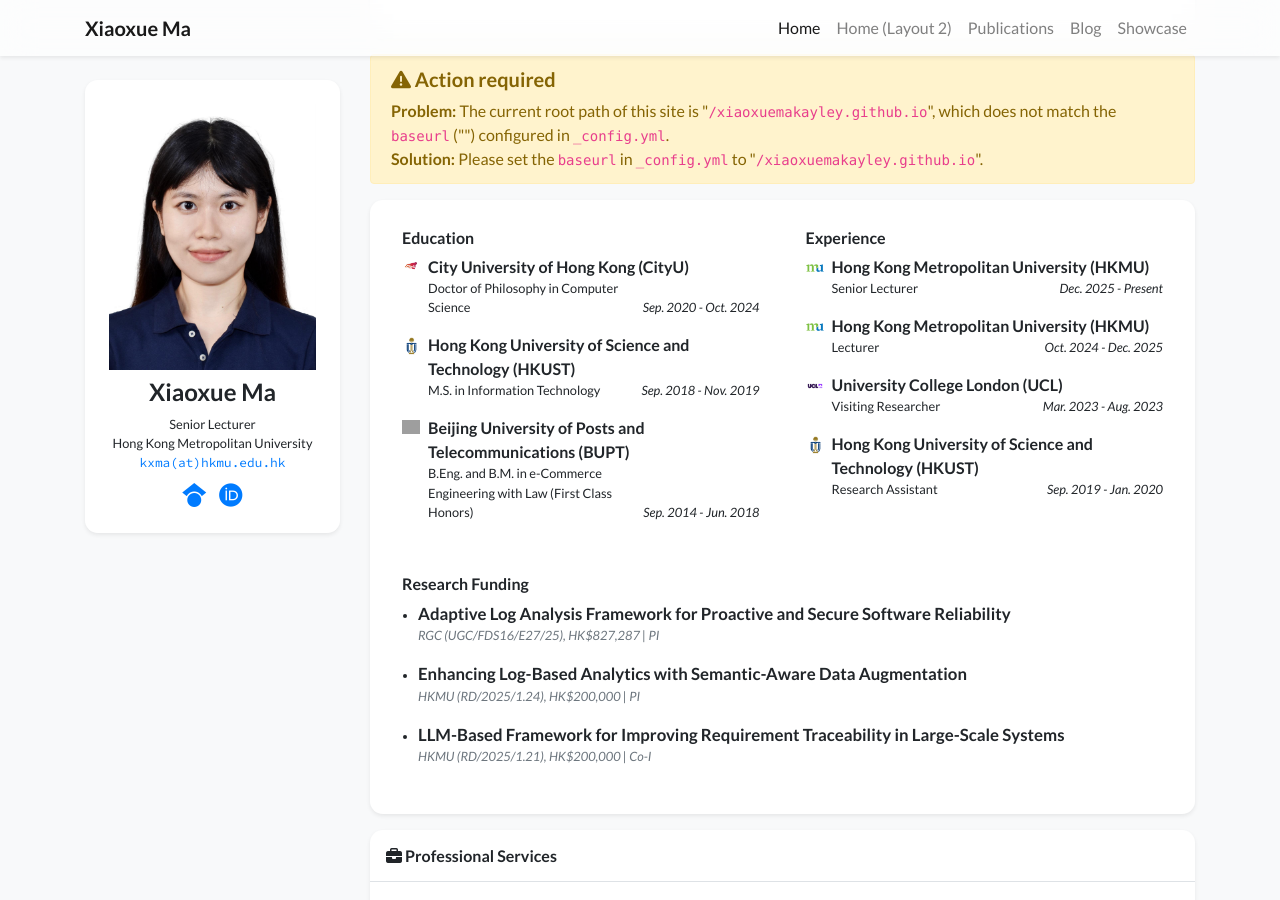
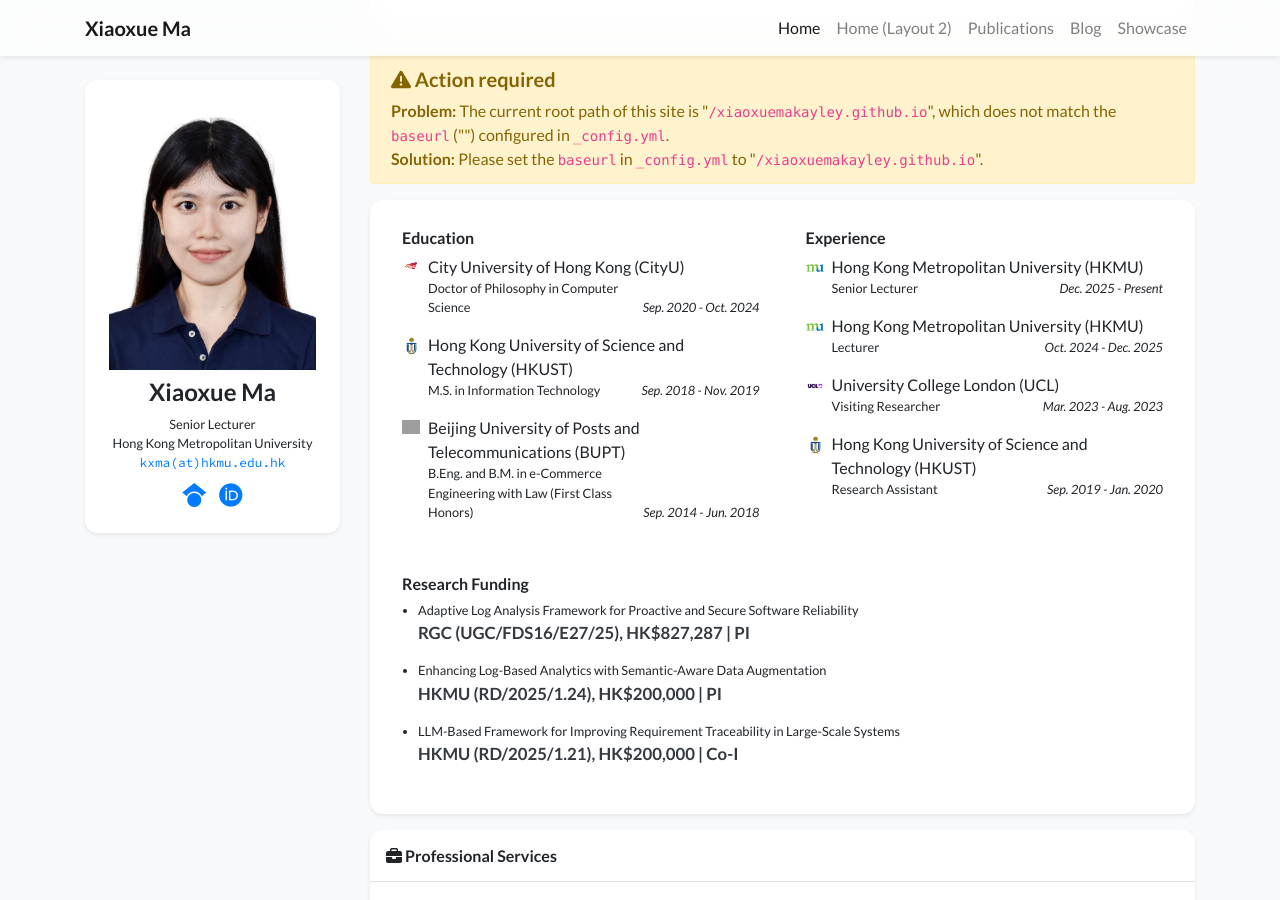
Before and after one commit to xiaoxuemakayley/xiaoxuemakayley.github.io, a Jekyll site: the page built from index.html, in a window 1280 px wide and 900 px high, scrolled down 380 px. Built offline with Jekyll 4.4.1, drawn with Linux system fonts in a browser that asks for light colours; nearby versions of some CDN libraries; a style sheet for code colours, icons or effects is not loaded; grey boxes are pictures that could not be loaded.

Commit message:
Update experience_card.html

```diff
--- a/_includes/widgets/experience_card.html
+++ b/_includes/widgets/experience_card.html
@@ -14,7 +14,8 @@
                                 <li class="media mb-3">
                                     <img src="{{ item.logo | relative_url }}" alt="{{ item.name }}" style="width: 18px;" class="mr-2 mt-1">
                                     <div class="media-body">
-                                        <div class="font-weight-bold">{{ item.name }}</div>
+                                        <!-- 去掉了 font-weight-bold，恢复普通字体 -->
+                                        <div>{{ item.name }}</div>
                                         <div class="small">{{ item.dept }}</div>
                                         <div class="small d-flex">
                                             <div>{{ item.position }}</div>
@@ -38,7 +39,8 @@
                                 <li class="media mb-3">
                                     <img src="{{ item.logo | relative_url }}" alt="{{ item.name }}" style="width: 18px;" class="mr-2 mt-1">
                                     <div class="media-body">
-                                        <div class="font-weight-bold">{{ item.name }}</div>
+                                        <!-- 去掉了 font-weight-bold，恢复普通字体 -->
+                                        <div>{{ item.name }}</div>
                                         <div class="small">{{ item.dept }}</div>
                                         <div class="small d-flex">
                                             <div>{{ item.position }}</div>
@@ -52,7 +54,7 @@
                     </div>
                     {% endif %}
 
-                    <!-- 3. Research Funding (改为全宽 col-12，单独在下面一行) -->
+                    <!-- 3. Research Funding (全宽，重点突出钱和角色) -->
                     {% if site.data.profile.awards %}
                     <div class="col-12 mb-2 mt-3">
                         <div class="mx-2 my-1">
@@ -60,8 +62,12 @@
                             <ul class="list small pl-3 mb-1">
                                 {% for item in site.data.profile.awards %}
                                 <li class="mb-3">
-                                    <div class="font-weight-bold" style="font-size: 1.05rem;">{{ item.name }}</div>
-                                    <div class="text-muted"><em>{{ item.position }}</em></div>
+                                    <!-- 项目名变回普通字体 -->
+                                    <div>{{ item.name }}</div>
+                                    <!-- 金额和角色加粗并放大！让你一眼看到钱 -->
+                                    <div class="text-dark font-weight-bold" style="font-size: 1.05rem;">
+                                        {{ item.position }}
+                                    </div>
                                 </li>
                                 {% endfor %}
                             </ul>
```
